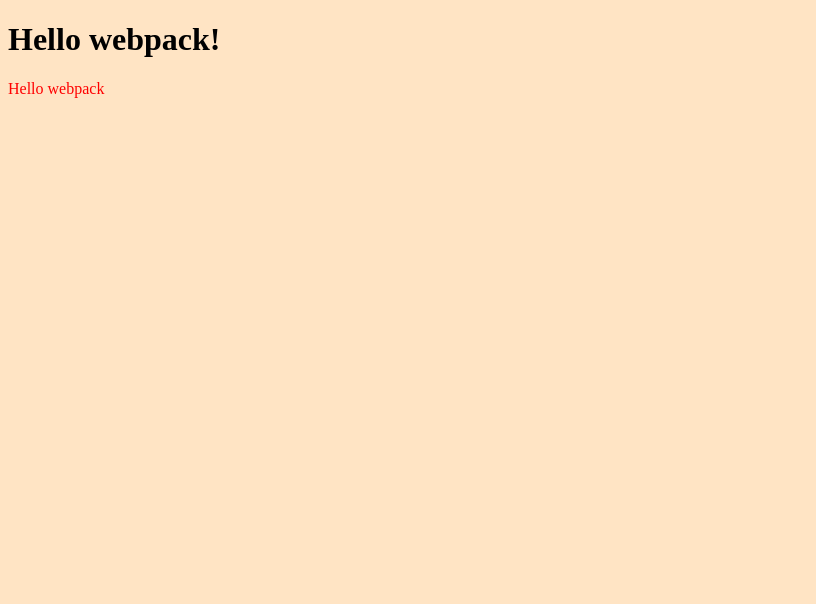
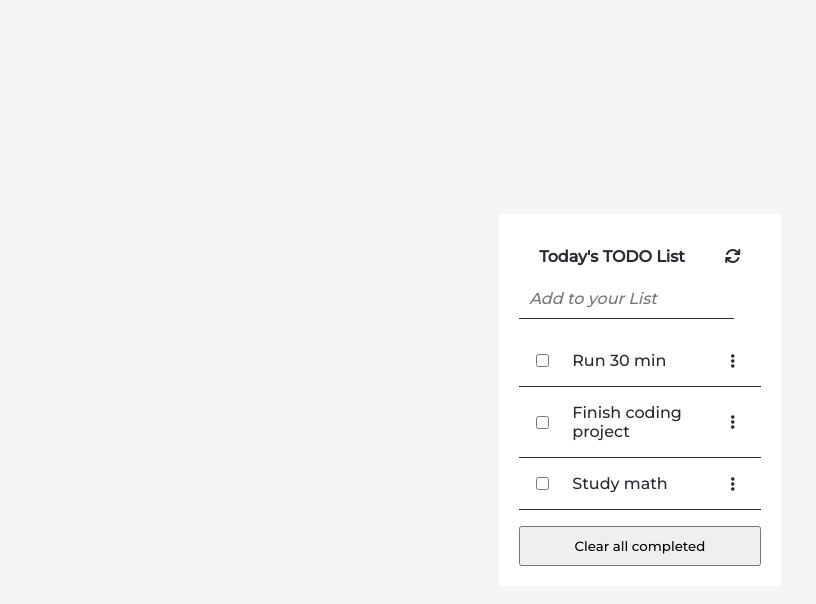
Before and after one commit to aeh1707/todo-list-app, a website built with webpack: page src/index.html in a window 1280 px wide. Shown: the whole page, without its empty margins (0-816 px from the left). Built offline with nearby package versions, Linux system fonts and the light colour scheme.

Commit message:
Add structure

```diff
--- /dev/null
+++ b/src/index.css
@@ -0,0 +1,90 @@
+html {
+	box-sizing: border-box;
+  }
+
+  *,
+  *::before,
+  *::after {
+	box-sizing: inherit;
+  }
+
+  body {
+	margin: 0;
+	font-family: 'Montserrat', sans-serif;
+	font-size: 16px;
+	color: #272a31;
+  }
+
+  main {
+	display: flex;
+	justify-content: center;
+	align-items: center;
+	height: 100vh;
+	background-color: rgb(245, 245, 245);
+  }
+
+  article {
+	max-width: 300px;
+	display: flex;
+	flex-direction: column;
+	background-color: white;
+	padding: 20px;
+  }
+
+  header {
+	display: flex;
+	justify-content: space-around;
+	align-items: baseline;
+  }
+
+  h1 {
+	font-size: 1rem;
+  }
+
+  input {
+	border: none;
+	font-family: inherit;
+	font-style: italic;
+	font-size: inherit;
+	padding: 10px;
+	max-width: 250px;
+	background-color: white;
+  }
+
+  input:hover {
+	outline: none;
+  }
+
+  ul {
+	padding: 0;
+  }
+
+  ul li,
+  input {
+	border-bottom: 1px solid #272a31;
+  }
+
+  .task-item {
+	display: flex;
+	justify-content: space-around;
+  }
+
+  .task-info {
+	display: flex;
+	gap: 20px;
+	width: 66%;
+	align-items: center;
+  }
+
+  .dots {
+	width: 30px;
+	display: flex;
+	justify-content: center;
+	align-items: center;
+  }
+
+  button {
+	padding: 10px;
+	font-family: inherit;
+	width: 100%;
+  }
--- a/src/index.html
+++ b/src/index.html
@@ -3,9 +3,28 @@
 <head>
     <meta charset="UTF-8">
     <meta name="viewport" content="width=device-width, initial-scale=1.0">
-    <title>Wbpack Exercise</title>
+    <link rel="preconnect" href="https://fonts.googleapis.com">
+    <link rel="preconnect" href="https://fonts.gstatic.com" crossorigin>
+    <link href="https://fonts.googleapis.com/css2?family=Montserrat:wght@300;500&display=swap" rel="stylesheet">
+    <link rel="stylesheet" href="https://cdnjs.cloudflare.com/ajax/libs/font-awesome/6.1.1/css/all.min.css">
+    <title>TODO-list-App</title>
 </head>
 <body>
-    <h1>Hello webpack!</h1>
+    <main>
+        <article>
+            <header>
+                <h1>Today's TODO List</h1>
+                <i class="fa fa-refresh" aria-hidden="true"></i>
+            </header>
+            <section>
+                <div class="new-task-field">
+                    <input type="text" placeholder="Add to your List">
+                </div>
+                <ul class="tasks">
+                </ul>
+                <button class="clear">Clear all completed</button>
+            </section>
+        </article>
+    </main>
 </body>
 </html>
--- a/src/index.js
+++ b/src/index.js
@@ -1,14 +1,40 @@
-import _ from 'lodash';
-import './style.css';
+import './index.css';
 
-function component() {
-	const element = document.createElement('div');
+const tasksList = document.querySelector('ul');
 
-	// Lodash, now imported by this script
-	element.innerHTML = _.join(['Hello', 'webpack'], ' ');
-	element.classList.add('hello');
+const tasks = [
+  {
+    description: 'Run 30 min',
+    completed: false,
+    index: 0,
+  },
+  {
+    description: 'Finish coding project',
+    completed: false,
+    index: 1,
+  },
+  {
+    description: 'Study math',
+    completed: false,
+    index: 2,
+  },
+];
 
-	return element;
-}
+const populateTasks = () => {
+  tasksList.innerHTML = '';
+  for (let i = 0; i < tasks.length; i++) {
+    tasksList.innerHTML += `
+      <li class="task-item">
+        <div class="task-info">
+          <input type="checkbox" name="" id="">
+          <p>${tasks[i].description}</p>
+        </div>
+        <div class="dots">
+          <i class="fa fa-ellipsis-v" aria-hidden="true"></i>
+        </div>
+      </li>
+  `;
+  }
+};
 
-document.body.appendChild(component());
+populateTasks();
--- a/src/style.css
+++ /dev/null
@@ -1,7 +0,0 @@
-body {
-	background-color: bisque;
-}
-
-.hello {
-	color: red;
-}
```
